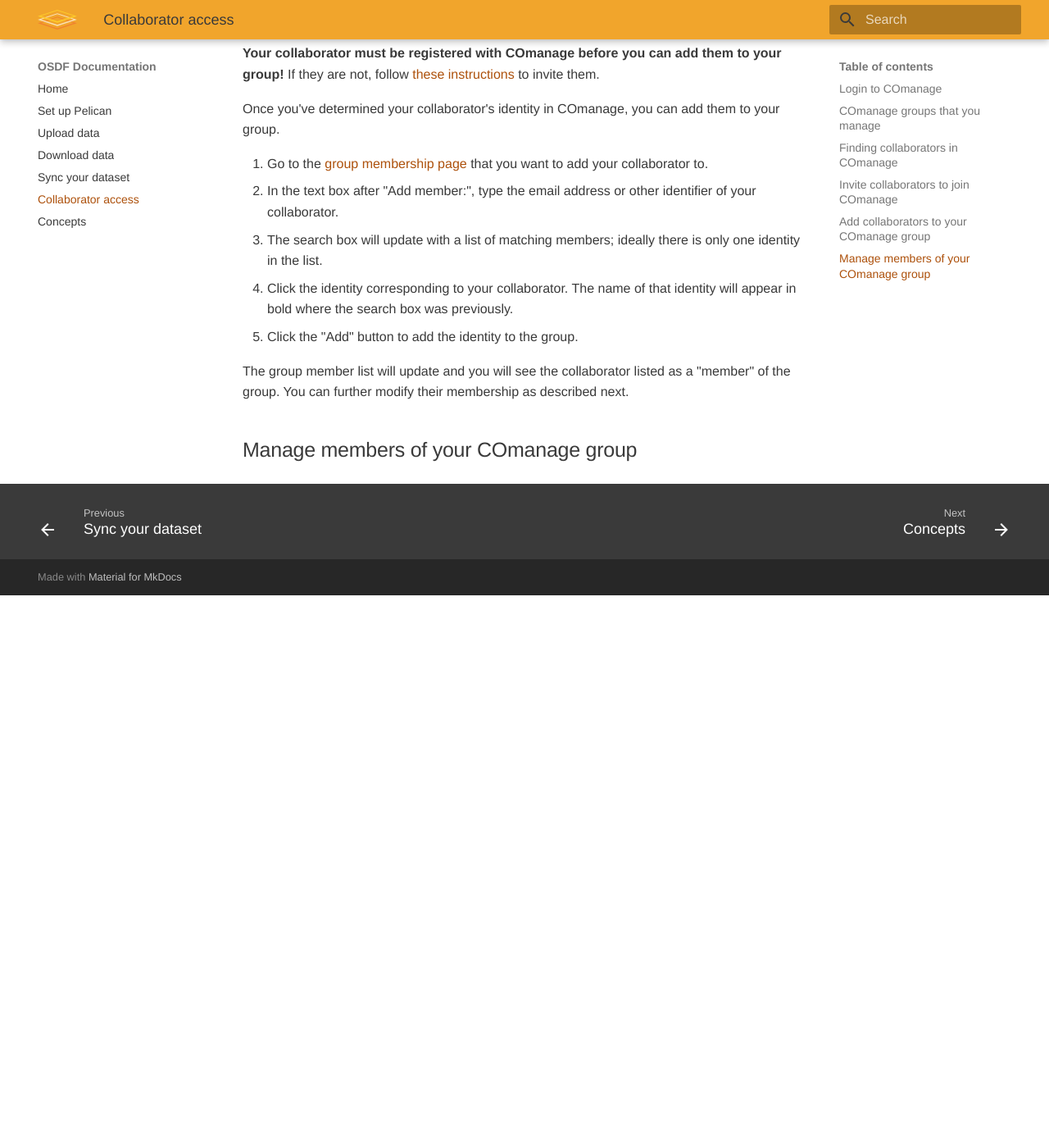
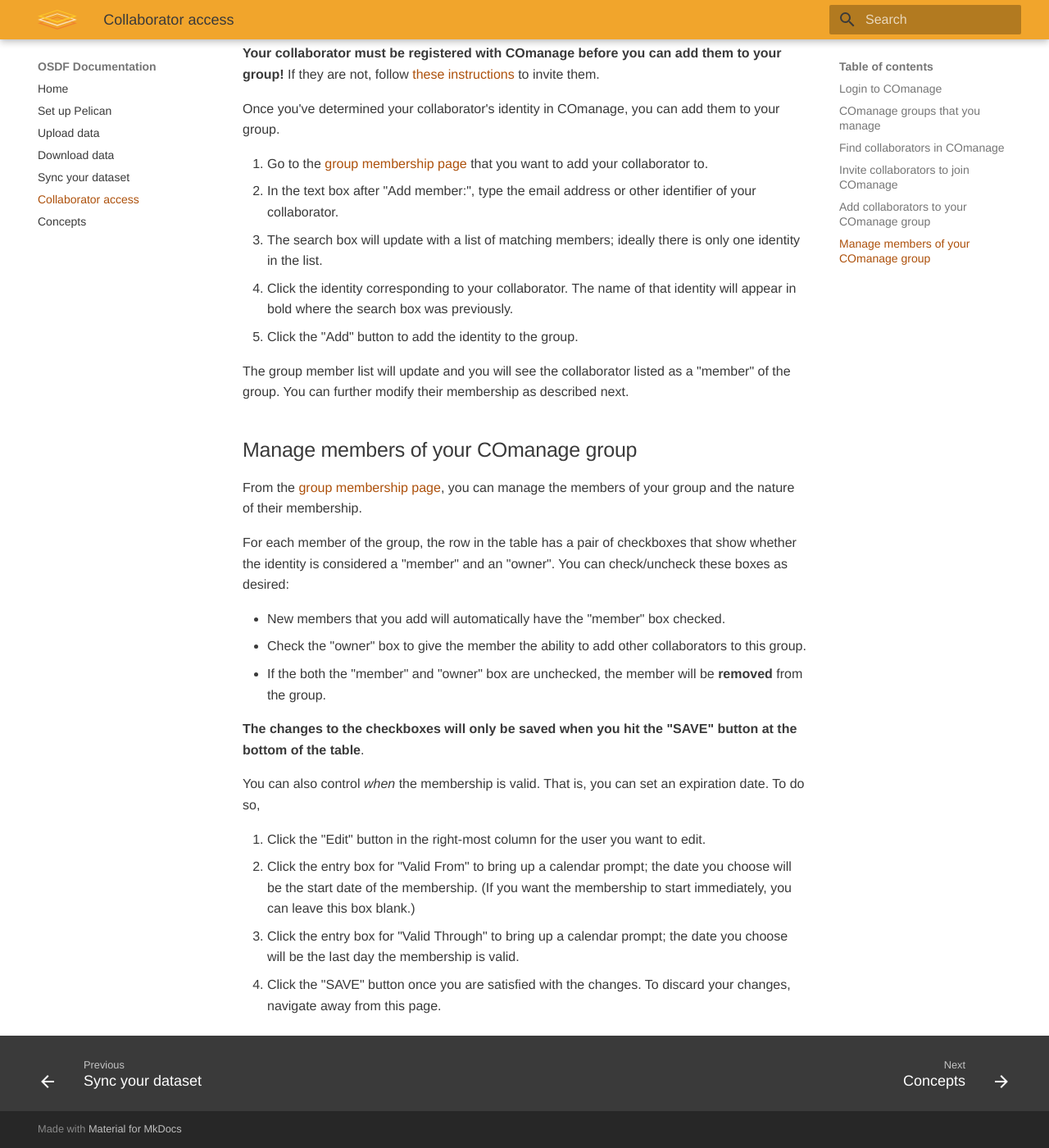
Before and after one commit to osg-htc/osdf-docs, an MkDocs documentation site: the page built from docs/collaborators.md, in a window 1280 px wide and 1400 px high, scrolled down 6175 px. Shown: the whole window at 82% size. Built offline with MkDocs 1.6.1 and Material for MkDocs 9.7.7, drawn with Linux system fonts in a browser that asks for light colours; before the commit the page ends 6901 px from its top, so only the background shows below that; some of the changed text lies outside the part shown.

Commit message:
Finish collaborators guide

```diff
--- a/docs/collaborators.md
+++ b/docs/collaborators.md
@@ -1,4 +1,4 @@
-# Managing collaborator access
+# Manage collaborator access
 
 !!! abstract
 
@@ -8,7 +8,7 @@
     In this guide, you'll learn
 
     * how to login to the COmanage registry
-    * how to find the groups controlling your namespace
+    * how to find the groups that grant access to your namespace
     * how to give collaborators access to your namespace
 
 This guide is intended for users who manage a custom namespace in the OSDF,
@@ -88,13 +88,13 @@ On this page, you can see the current list of members of the group and their per
 * A "member" of the group can interact with the namespace as described above.
 * An "owner" of the group can manage the membership of the group and their permissions within COmanage.
 
-## Finding collaborators in COmanage
+## Find collaborators in COmanage
 
 Since your collaborator must be registered with COmanage before you can add them to your group,
 it's a good idea to check and see if they are registered or not!
 
 We suggest searching for your collaborator's email address using the global search.
-Click on the magnifying glass in the top righthand side to open the search bar:
+Click on the magnifying glass (:material-magnify:) in the top righthand side to open the search bar:
 
 ![COmanage: global search text box](assets/comanage-global-search.png)
 
@@ -140,7 +140,7 @@ To do so, send your collaborator an email like the following:
 >
 > Regards,
 
-After they have registered, confirm that you can [find them in COmanage](#finding-collaborators-in-comanage).
+After they have registered, confirm that you can [find them in COmanage](#find-collaborators-in-comanage).
 Then you can proceed to [add them to your COmanage group](#add-collaborators-to-your-comanage-group).
 
 ## Add collaborators to your COmanage group
@@ -160,3 +160,24 @@ The group member list will update and you will see the collaborator listed as a
 You can further modify their membership as described next.
 
 ## Manage members of your COmanage group
+
+From the [group membership page](#comanage-groups-that-you-manage), you can manage the members of your group and the nature of their membership.
+
+For each member of the group, the row in the table has a pair of checkboxes that show whether the identity is considered a "member" and an "owner".
+You can check/uncheck these boxes as desired:
+
+* New members that you add will automatically have the "member" box checked.
+* Check the "owner" box to give the member the ability to add other collaborators to this group.
+* If the both the "member" and "owner" box are unchecked, the member will be **removed** from the group.
+
+**The changes to the checkboxes will only be saved when you hit the "SAVE" button at the bottom of the table**.
+
+You can also control *when* the membership is valid.
+That is, you can set an expiration date.
+To do so,
+
+1. Click the "Edit" button in the right-most column for the user you want to edit.
+2. Click the entry box for "Valid From" to bring up a calendar prompt; the date you choose will be the start date of the membership.
+    (If you want the membership to start immediately, you can leave this box blank.)
+3. Click the entry box for "Valid Through" to bring up a calendar prompt; the date you choose will be the last day the membership is valid.
+4. Click the "SAVE" button once you are satisfied with the changes. To discard your changes, navigate away from this page.
```
